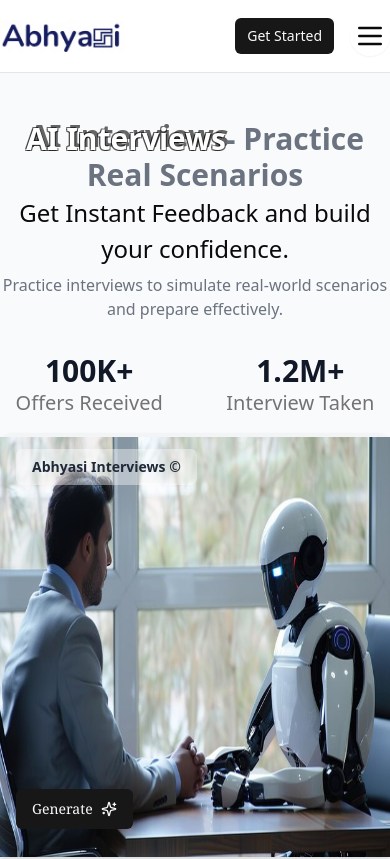
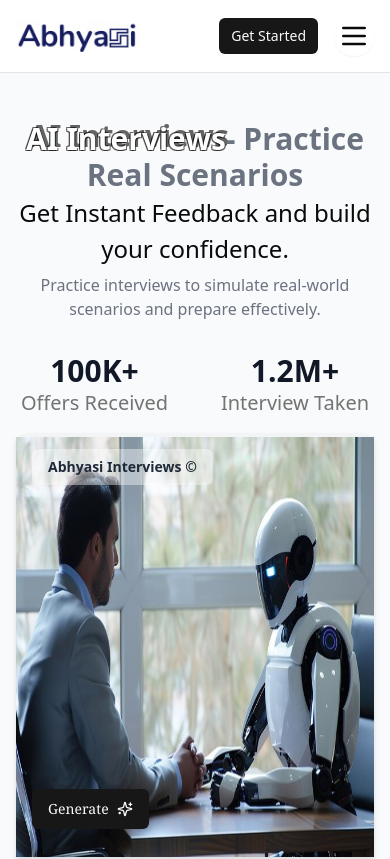
Before and after one commit to Gcvishwas/Abhyasi, a React (Vite) app: page / in a window 390 px wide. Shown: the top 859 px of the page. Built offline with nearby package versions, Linux system fonts and the light colour scheme; no server answers.

Commit message:
Refactor Container component for improved readability and consistency

```diff
--- a/src/components/container.tsx
+++ b/src/components/container.tsx
@@ -1,14 +1,19 @@
 import { cn } from "@/lib/utils";
 interface ContainerProps {
-    children: React.ReactNode;
-    className?: string;
+  children: React.ReactNode;
+  className?: string;
 }
 
 const Container = ({ children, className }: ContainerProps) => {
-    return (
-        <div className={cn("container mx-auto px- md:px-8 py-4 w-full", className)}>
-            {children}
-        </div >
-    );
+  return (
+    <div
+      className={cn(
+        "container mx-auto max-w-7xl px-4 md:px-8 py-4 w-full",
+        className
+      )}
+    >
+      {children}
+    </div>
+  );
 };
-export default Container
+export default Container;
```
